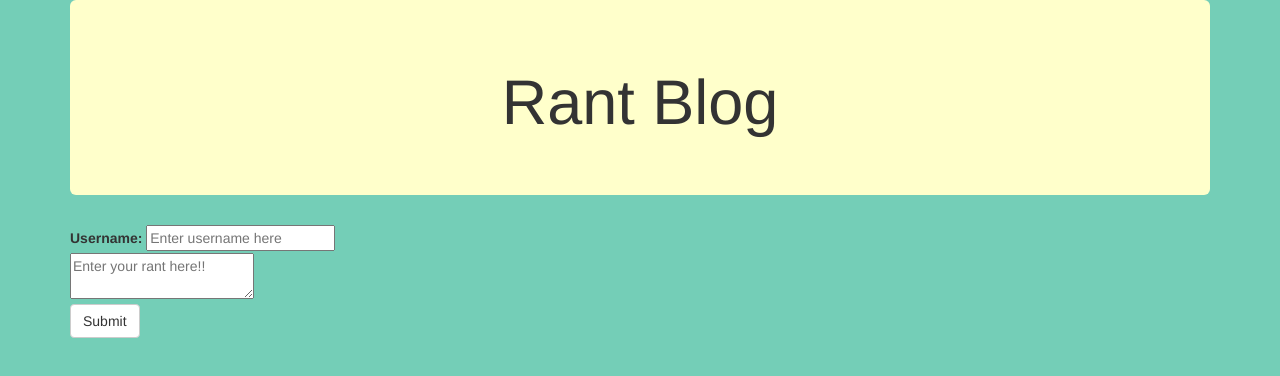
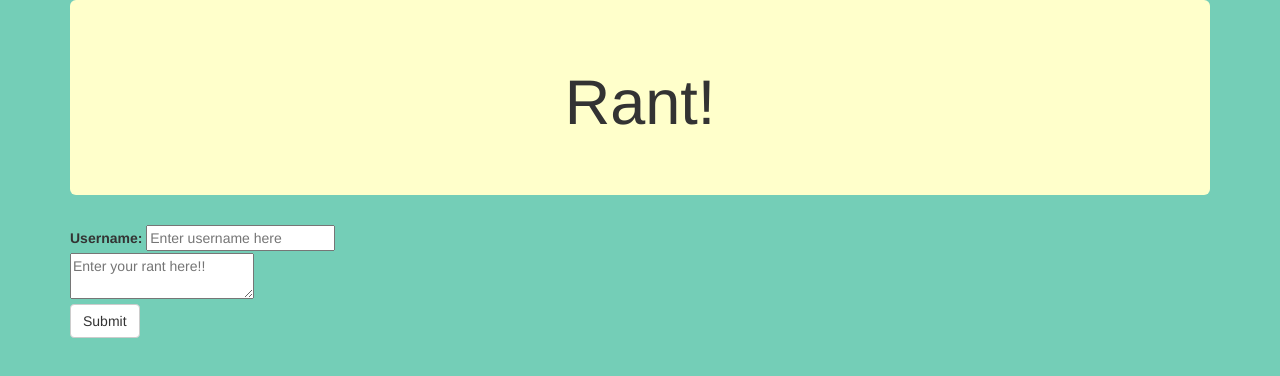
Before and after one commit to gundter/prime_solo_angular_01, a website: page views/index.html in a window 1280 px wide. Drawn offline with Linux system fonts and the light colour scheme.

Commit message:
changes h1 tag

```diff
--- a/views/index.html
+++ b/views/index.html
@@ -9,7 +9,7 @@
 <body>
     <div class="container" ng-controller="IndexController">
         <div class="jumbotron text-center">
-            <h1>Rant Blog</h1>
+            <h1>Rant!</h1>
         </div>
 
 
```
